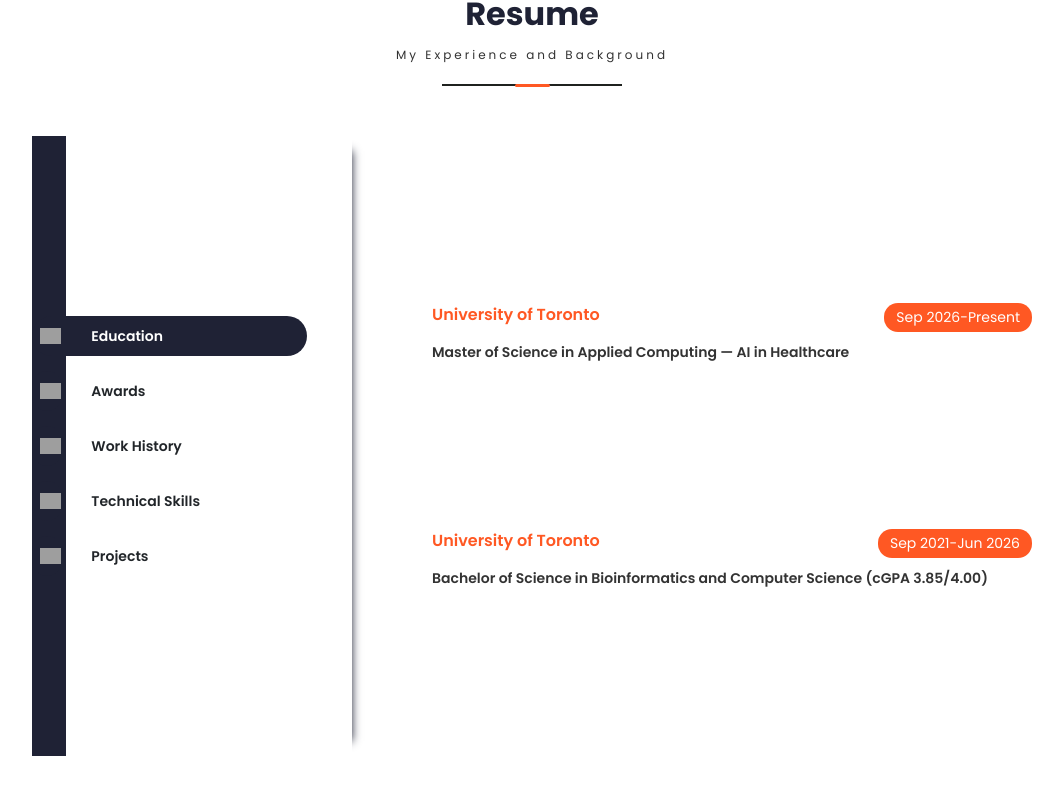
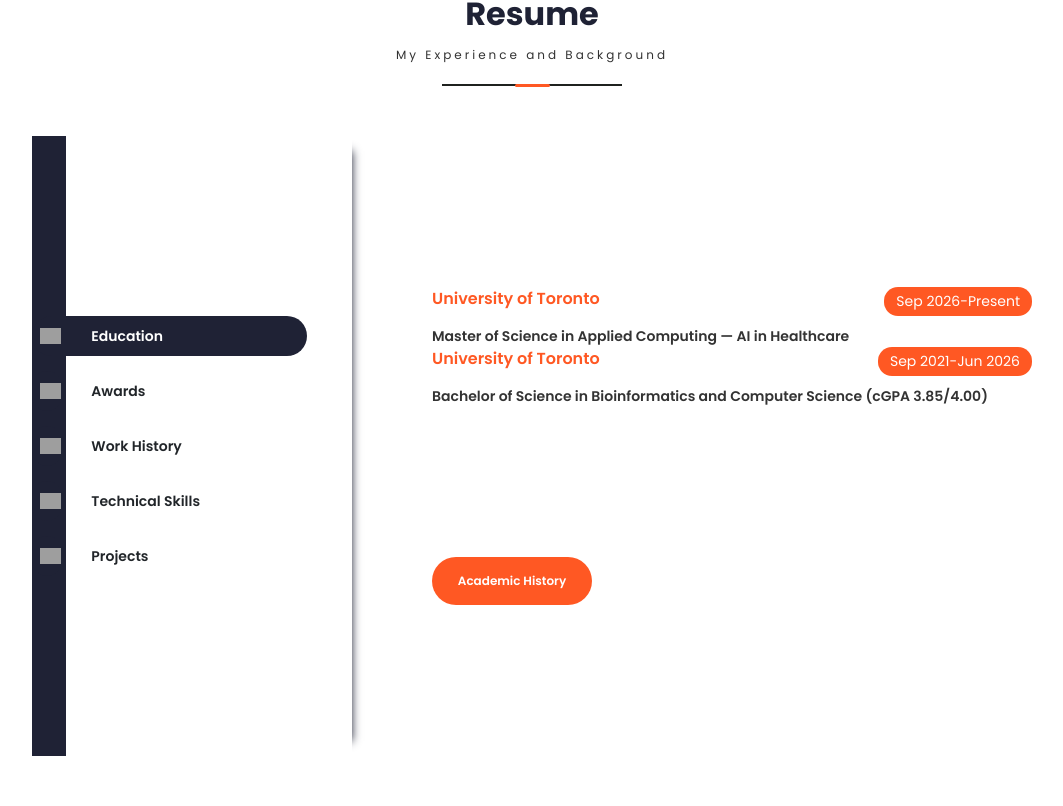
Before and after one commit to amcwong/portfolio-website-final, a React (Create React App) app in the folder client/: page / in a window 1280 px wide. Shown: the part 1514-2320 px from the top of the page, without its empty margins (108-1171 px from the left). Built offline with nearby package versions, Linux system fonts and the light colour scheme; grey boxes are pictures that could not be loaded; a web font is replaced by a local one.

Commit message:
mod: add an academic history download to education

```diff
--- a/client/src/PortfolioContainer/Resume/Resume.js
+++ b/client/src/PortfolioContainer/Resume/Resume.js
@@ -40,11 +40,7 @@
         </div>
         {props.link ? (
           <div className="resume-heading-link">
-            <a
-              href={props.link}
-              target="_blank"
-              rel="noopener noreferrer"
-            >
+            <a href={props.link} target="_blank" rel="noopener noreferrer">
               {props.linkLabel || "View on GitHub"}
             </a>
           </div>
@@ -182,11 +178,17 @@
   ];
 
   const resumeDetails = [
-    <div className="resume-screen-container" key="education">
+    <div
+      className="resume-screen-container education-container"
+      key="education"
+    >
       <h3 className="resume-mobile-section-title">Education</h3>
+      <div className="education-degrees">
         <ResumeHeading
           heading={"University of Toronto"}
-        subHeading={"Master of Science in Applied Computing — AI in Healthcare"}
+          subHeading={
+            "Master of Science in Applied Computing — AI in Healthcare"
+          }
           fromDate={"Sep 2026"}
           toDate={"Present"}
         />
@@ -198,6 +200,16 @@
           fromDate={"Sep 2021"}
           toDate={"Jun 2026"}
         />
+      </div>
+      <a
+        className="academic-history-link"
+        href="2026%20oct%20Academic%20History%20-%20ACORN.pdf"
+        download="2026 oct Academic History - ACORN.pdf"
+      >
+        <button className="btn highlighted-btn" type="button">
+          Academic History
+        </button>
+      </a>
     </div>,
 
     <div className="resume-screen-container" key="awards">
```
Also changed, not shown: 1 other file (tests, documents, lock files or other folders). Lines whose indentation alone changed are shown as unchanged.
